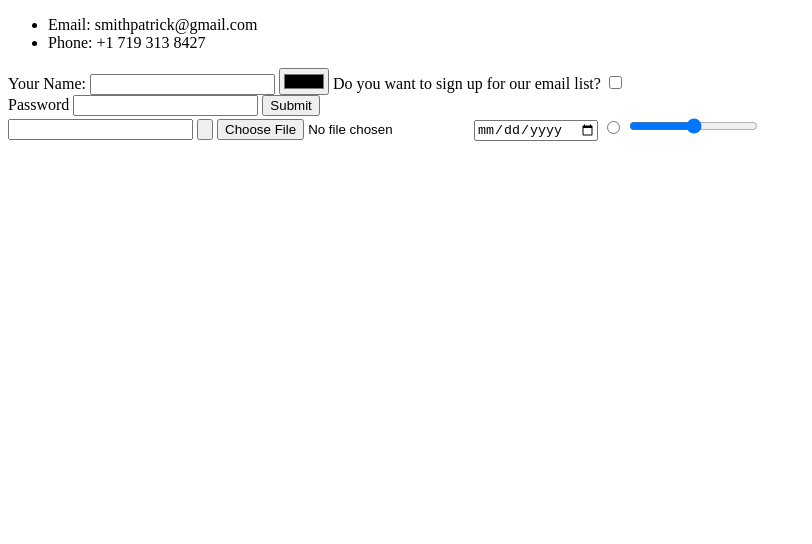
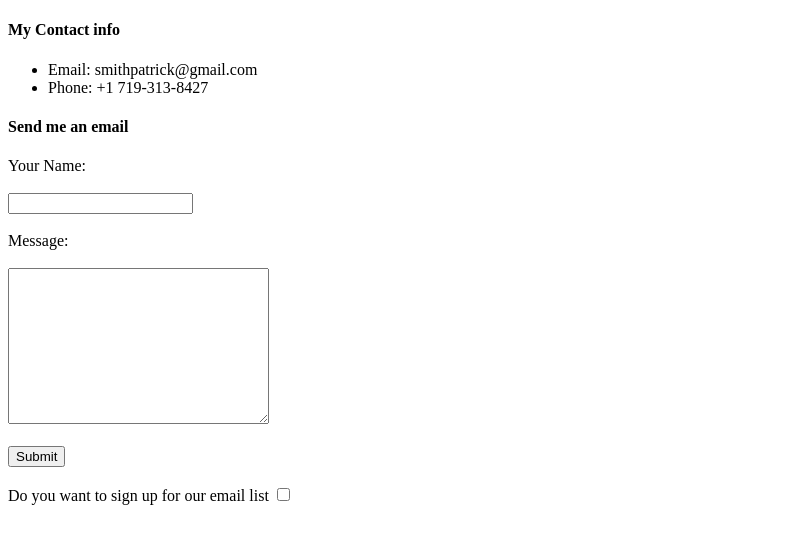
Before and after one commit to patrick757/Web-Dev-Class, a plain HTML site: page HTML Personal Site/Contact.html in a window 1280 px wide. Shown: the whole page, without its empty margins (0-812 px from the left). Drawn offline with Linux system fonts and the light colour scheme.

Commit message:
starting to make it work

```diff
--- a/HTML Personal Site/Contact.html
+++ b/HTML Personal Site/Contact.html
@@ -5,31 +5,28 @@
     <title>Contact</title>
   </head>
   <body>
+    <h4>My Contact info</h4>
     <ul>
       <li>Email: smithpatrick@gmail.com</li>
-      <li>Phone: +1 719 313 8427</li>
+      <li>Phone: +1 719-313-8427</li>
     </ul>
 
-<form class="" action="index.html" method="post">
-  <label>Your Name:</label>
-  <input type="text" name="" value="">
-  <input type="color" name="" value="">
-  <label for="">Do you want to sign up for our email list?</label>
+    <h4>Send me an email</h4>
+<form class="" action="mailto:smithpatrickb@gmail.com" method="post">
+  <label>Your Name:</label><br><br>
+  <input type="text" name="Name" value="">
+  <br>
+  <br>
+  <label for="">Message:</label><br>
+  <br>
+  <textarea name="Message" rows="10" cols="30"></textarea><br>
+  <br>
+  <input type="submit"><br>
+  <br>
+  <label for="">Do you want to sign up for our email list
+  </label>
   <input type="checkbox" name="" value="">
   <br>
-  <label for="">Password</label>
-  <input type="password" name="" value="">
-  <input type="submit" name="">
 </form>
-
-<form class="" action="index.html" method="post">
-  <input type="text" name="" value="">
-  <input type="submit" name="" value="">
-  <input type="file" name="" value="">
-  <input type="date" name="" value="">
-  <input type="radio" name="" value="">
-  <input type="range" name="" value="">
-</form>
-
   </body>
 </html>
```
Also changed, not shown: HTML Personal Site/hobbies.html (+2 -1 lines), HTML Personal Site/index.html (+26 -15 lines), HTML Personal Site/Patrick Profile Image.png (added), HTML Personal Site/Patrick.jpg (deleted), 1 other file.
